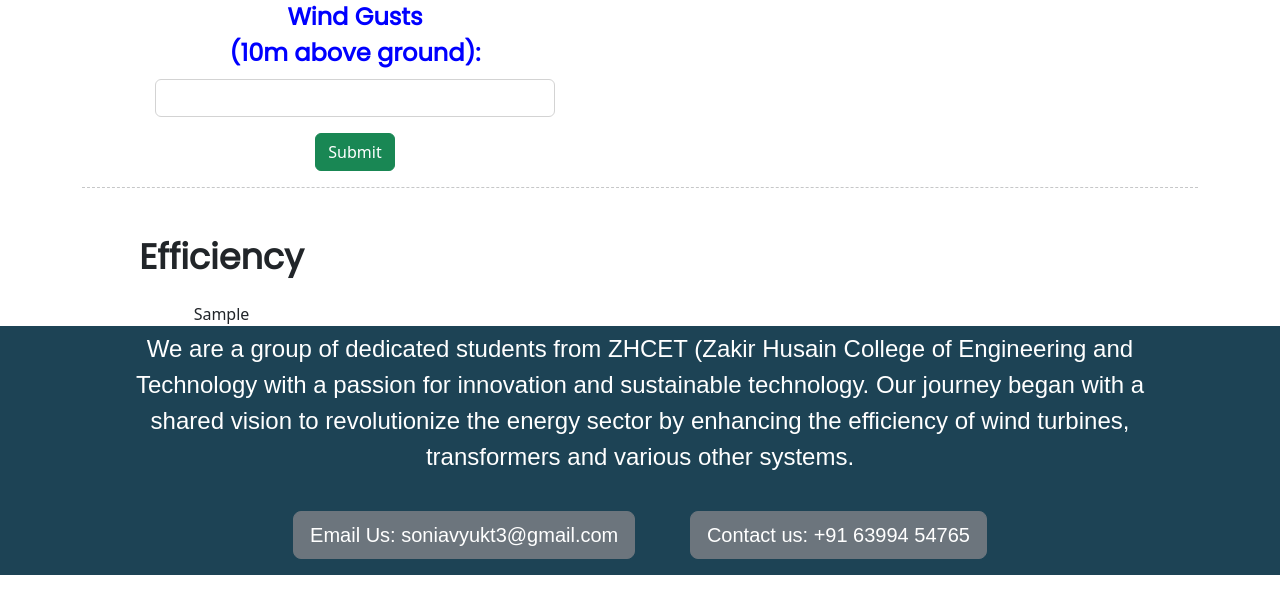
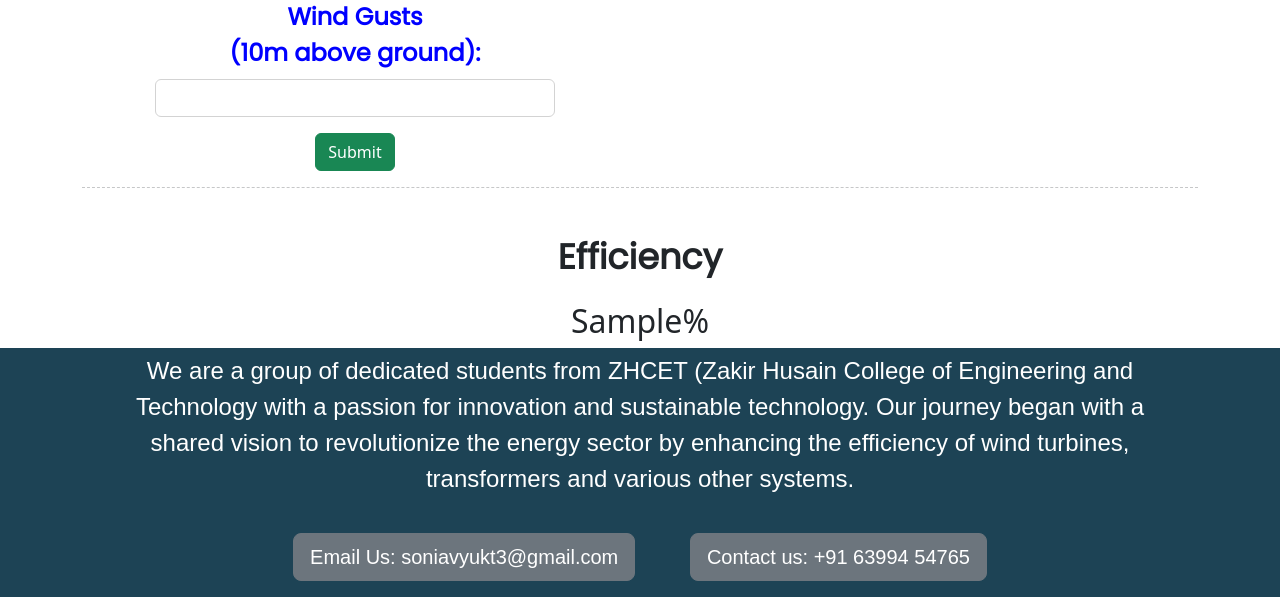
Before and after one commit to avyuktsoni0731/efficalc, a Flask app: template templates/wind_turbine_index.html in a window 1280 px wide. Shown: the part 991-1588 px from the top of the page. Before the commit the page ends 1566 px from the top, so only its background shows below. Run offline with Flask 3, Linux system fonts and the light colour scheme; the template is opened without the code that fills it: most values are stand-ins (such as "Sample title", 1, 10 or a date in 2020).

Commit message:
index changs

```diff
--- a/templates/index.html
+++ b/templates/index.html
@@ -62,7 +62,7 @@
       <a class="nav-link" href="#" style="margin-left: auto">Home</a>
       <a class="nav-link" href="/wind_turbine">Wind Turbine</a>
       <a class="nav-link" href="/solar_cell">Solar Cell</a>
-      <a class="nav-link" href="#">About Us</a>
+      <a class="nav-link" href="#footer-content">About Us</a>
     </nav>
     <img
       src="../static/img1.jpg"
@@ -187,7 +187,7 @@
     </div>
     <br /><br /><br />
     <footer>
-      <div class="footer-content">
+      <div class="footer-content" id="footer-content">
         <p
           style="
             font-family: 'Arial', serif;
--- a/templates/solar_cell_index.html
+++ b/templates/solar_cell_index.html
@@ -65,7 +65,7 @@
         <a class="nav-link" href="/" style="margin-left:auto">Home</a>
         <a class="nav-link" href="/wind_turbine" >Wind Turbine</a>
         <a class="nav-link" href="/solar_cell">Solar Cell</a>
-        <a class="nav-link" href="#" >About Us</a>
+        <a class="nav-link" href="#footer-content" >About Us</a>
     </nav>
 
     <div class="container mt-5" style="">
@@ -133,7 +133,7 @@
           <div class="col-md-3">
            <div class="text-center">
            <h1 class="mb-4" style="font-family: 'Poppins', sans-serif; font-size: 35px;font-weight: bold;">Efficiency</h1>
-            {{ returnedEfficiency }}
+            <h2>{{ returnedEfficiency }}%</h2>
             </div>
           </div>
         </div>
@@ -141,7 +141,7 @@
   <br><br>
   </div>
       <footer>
-            <div class="footer-content">
+            <div class="footer-content" id="footer-content">
                 <p style="
                     font-family: 'Arial', serif;
                     font-size: 1.5rem;
--- a/templates/wind_turbine_index.html
+++ b/templates/wind_turbine_index.html
@@ -77,7 +77,7 @@
         <a class="nav-link" href="/" style="margin-left:auto">Home</a>
         <a class="nav-link" href="/wind_turbine" >Wind Turbine</a>
         <a class="nav-link" href="/solar_cell">Solar Cell</a>
-        <a class="nav-link" href="#" >About Us</a>
+        <a class="nav-link" href="#footer-content" >About Us</a>
     </nav>
   <div class="container mt-5">
     <div class="row justify-content-end">
@@ -119,20 +119,20 @@
       </div>
     </div>
 <hr style="border-top: 1px dashed">
-
     <div class="container mt-5">
-      <div class="row">
-        <div class="col-md-3">
-         <div class="text-center">
-         <h1 class="mb-4" style="font-family: 'Poppins', sans-serif;font-size: 35px;font-weight: bold;">Efficiency</h1>
-          {{ returnedEfficiency }}
+      <div align="center">
+          <div class="col-md-3">
+          <div class="text-center">
+          <h1 class="mb-4" style="font-family: 'Poppins', sans-serif;font-size: 35px;font-weight: bold;">Efficiency</h1>
+            <h2>{{ returnedEfficiency }}%</h2>
+            </div>
           </div>
         </div>
-      </div>
     </div>
+  </div>
 </div>
     <footer>
-            <div class="footer-content">
+            <div class="footer-content" id="footer-content">
                 <p style="
                     font-family: 'Arial', serif;
                     font-size: 1.5rem;
```
